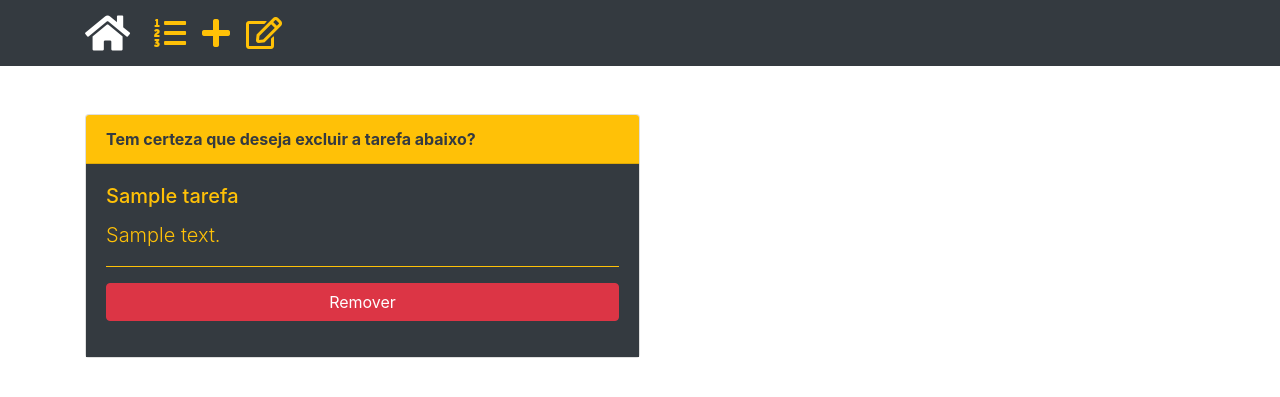
After one commit to gilsonDias92/Gerenciador-de-Tarefas, a Django app: page /remover_tarefa/1 in a window 1280 px wide. The commit adds this page. Shown: the top 397 px of the page. Run offline with Django 3.2, Linux system fonts and the light colour scheme; tables that the repository leaves empty hold one stand-in row (values such as "Sample post"); some libraries are stand-ins or nearby versions.

Commit message:
Implementacao do metodo deletar_tarefa, funcionando corretamente

```diff
--- a/ListaDeTarefas/gerenciador_de_tarefas/app/services/tarefa_service.py
+++ b/ListaDeTarefas/gerenciador_de_tarefas/app/services/tarefa_service.py
@@ -24,3 +24,7 @@
     tarefa_bd.data_expiracao = tarefa_nova.data_expiracao
     tarefa_bd.prioridade = tarefa_nova.prioridade
     tarefa_bd.save(force_update=True)
+
+
+def remover_tarefa(tarefa_bd):
+    tarefa_bd.delete()
--- /dev/null
+++ b/ListaDeTarefas/gerenciador_de_tarefas/app/templates/tarefas/confirma_exclusao.html
@@ -0,0 +1,24 @@
+{% extends 'base.html' %}
+
+{% block conteudo%}
+
+<div class="card mb-3 w-50 display-flex mt-5">
+    <div class="card-header bg-warning text-dark font-weight-bold">
+        Tem certeza que deseja excluir a tarefa abaixo?
+    </div>
+    <div class="card-body bg-dark">
+        <h5 class="card-title text-warning">
+            {{ tarefa.tituloo }}
+        </h5>
+        <p class="card-text lead text-warning">
+            {{ tarefa.descricao}}
+        </p>
+        <hr class="border-warning">
+        <form method="POST">
+            {% csrf_token%}
+            <button class="btn btn-danger btn-block">Remover</button>
+        </form>
+    </div>
+</div>
+
+{% endblock conteudo%}
--- a/ListaDeTarefas/gerenciador_de_tarefas/app/urls.py
+++ b/ListaDeTarefas/gerenciador_de_tarefas/app/urls.py
@@ -7,5 +7,6 @@
     path('listar_tarefas/', listar_tarefas, name='listar_tarefas'),
     path('cadastrar_tarefa/', cadastrar_tarefa, name='cadastrar_tarefa'),
     path('editar_tarefa/<int:id>', editar_tarefa, name='editar_tarefa'),
+    path('remover_tarefa/<int:id>', remover_tarefa, name='remover_tarefa'),
     # entre <> passamos o tipo do parametro e o parametro, deve ser o mesmo nome no metodo editar_tarefa na view
 ]
--- a/ListaDeTarefas/gerenciador_de_tarefas/app/views.py
+++ b/ListaDeTarefas/gerenciador_de_tarefas/app/views.py
@@ -52,3 +52,11 @@
         tarefa_service.editar_tarefa(tarefa_bd, tarefa_nova)
         return redirect('listar_tarefas')
     return render(request, 'tarefas/form_tarefa.html', {"form_tarefa": form_tarefa})
+
+
+def remover_tarefa(request, id):
+    tarefa_bd = tarefa_service.listar_tarefa_id(id)
+    if request.method == "POST":
+        tarefa_service.remover_tarefa(tarefa_bd)
+        return redirect('listar_tarefas')
+    return render(request, 'tarefas/confirma_exclusao.html', {'tarefa': tarefa_bd})
```
Also changed, not shown: ListaDeTarefas/gerenciador_de_tarefas/app/templates/tarefas/listar_tarefas.html (+10 -5 lines).
